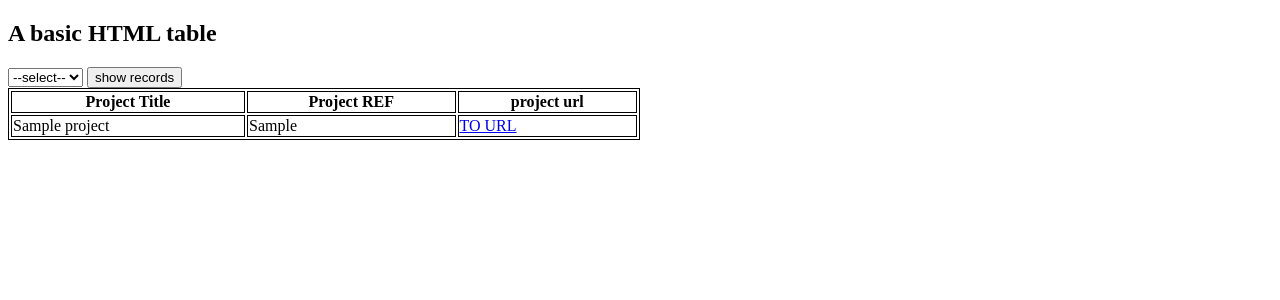
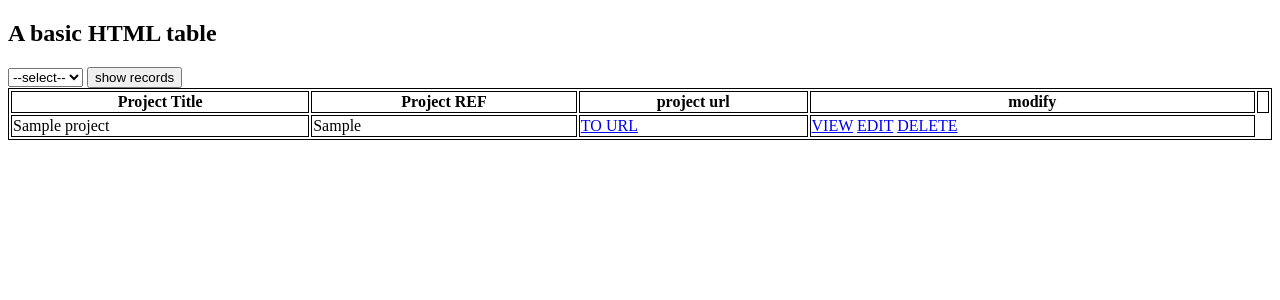
Before and after one commit to naibor/UNV_Enterprise_Solutions-, a Django app: page /projects/ in a window 1280 px wide. Shown: the top 300 px of the page. Run offline with Django 4.2, Linux system fonts and the light colour scheme; tables that the repository leaves empty hold one stand-in row (values such as "Sample post").

Commit message:
update index html

```diff
--- a/EnterpriseSolution/app/templates/app/index.html
+++ b/EnterpriseSolution/app/templates/app/index.html
@@ -27,11 +27,12 @@ table, th, td {
   <option>100</option>
 </select>
 <button type="submit">show records</button>
-<table style="width:50%">
+<table style="width:100%">
   <tr>
     <th>Project Title</th>
     <th>Project REF</th>
     <th>project url</th>
+    <th>modify<th>
   </tr>
   {% if project_list %}
   {% for project in project_list %}
@@ -40,7 +41,11 @@ table, th, td {
     <td>{{ project.project_title }}</td>
     <td>{{ project.project_ref }}</td>
     <td><a href="/projects/{{ project.id }}/">TO URL</a></td>
-  </tr>
+    <td>
+      <a type="button" href="/projects/{{ project.id }}/">VIEW</a>
+      <a type="button" href="/projects/{{ project.id }}/edit">EDIT</a>
+      <a type="button" href="/projects/{{ project.id }}/delete">DELETE</a>
+  </td>
   {% endfor %}
   {% else %}
   <p>No projects available.</p>
```
